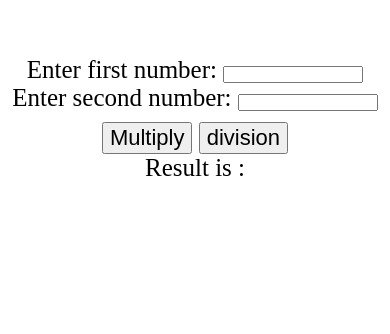
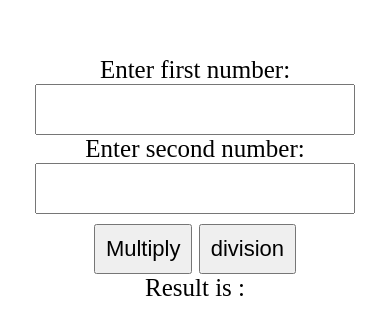
Before and after one commit to Amitkys/projects, a website: page division and multiplication/index.html in a window 390 px wide. Shown: the part 144-478 px from the top of the page. Drawn offline with Linux system fonts and the light colour scheme.

Commit message:
Update index.html

```diff
--- a/division and multiplication/index.html
+++ b/division and multiplication/index.html
@@ -17,7 +17,8 @@
         }
         @media (max-width: 480px){
             input{
-                font-size: 10px;
+                padding: 10px;
+                font-size: 23px;
 
             }
             #btn{
```
